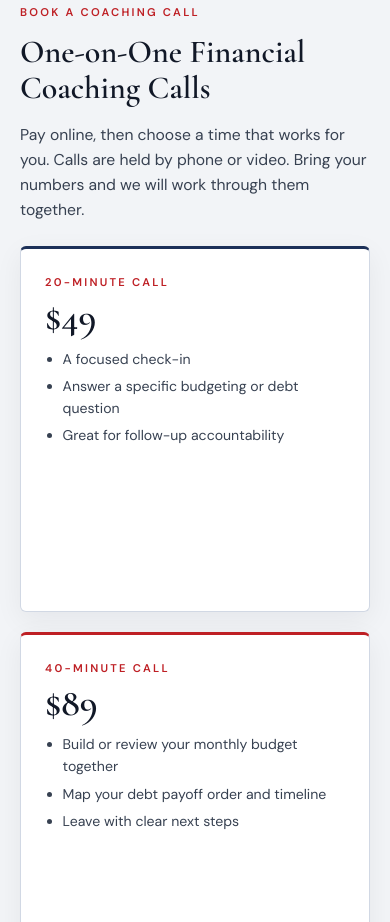
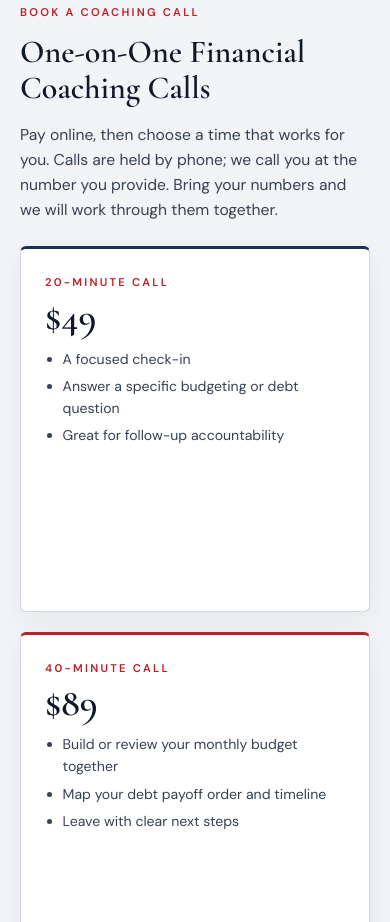
Before and after one commit to TheJurisInstitute/thejurisinstitute-site, a plain HTML site: page financial-education.html in a window 390 px wide. Shown: the part 7538-8460 px from the top of the page. Drawn offline with nearby package versions, Linux system fonts and the light colour scheme; no server answers.

Commit message:
Financial coaching calls: phone calls via booking page
Co-Authored-By: Claude Opus 5.5 <noreply@anthropic.com>
Claude-Session: https://claude.ai/code/session_01792R49zink6MsrrAYuAtXz

```diff
--- a/financial-education.html
+++ b/financial-education.html
@@ -338,7 +338,7 @@ footer{background:#090D09;padding:2.5rem max(20px,env(safe-area-inset-right,0px)
   <div class="section-inner">
     <p class="section-label">Book a Coaching Call</p>
     <h2 class="section-title">One-on-One Financial Coaching Calls</h2>
-    <p class="book-note" style="font-size:0.98rem;color:var(--ink-2);max-width:760px">Pay online, then choose a time that works for you. Calls are held by phone or video. Bring your numbers and we will work through them together.</p>
+    <p class="book-note" style="font-size:0.98rem;color:var(--ink-2);max-width:760px">Pay online, then choose a time that works for you. Calls are held by phone; we call you at the number you provide. Bring your numbers and we will work through them together.</p>
     <div class="book-tiers">
       <div class="book-tier">
         <p class="book-name">20-Minute Call</p>
```
Also changed, not shown: index.html (+1 -1 lines).
